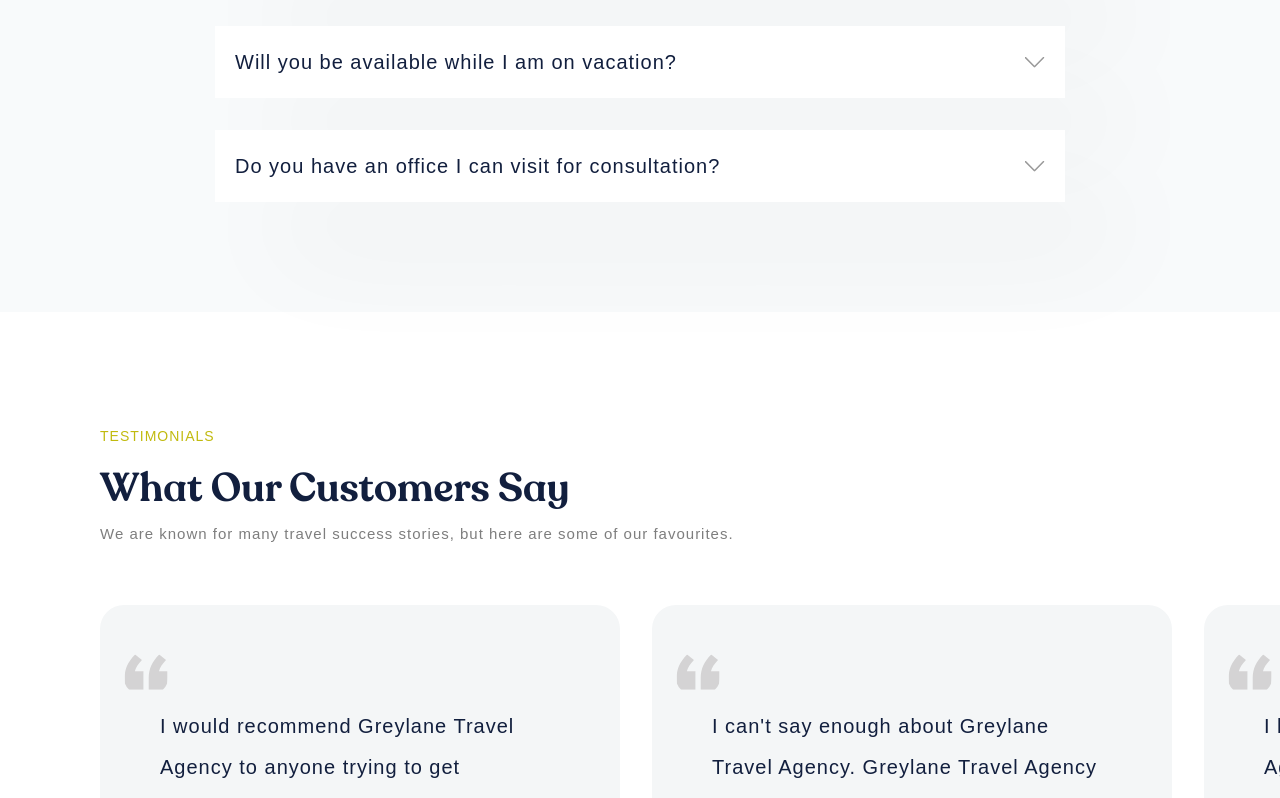
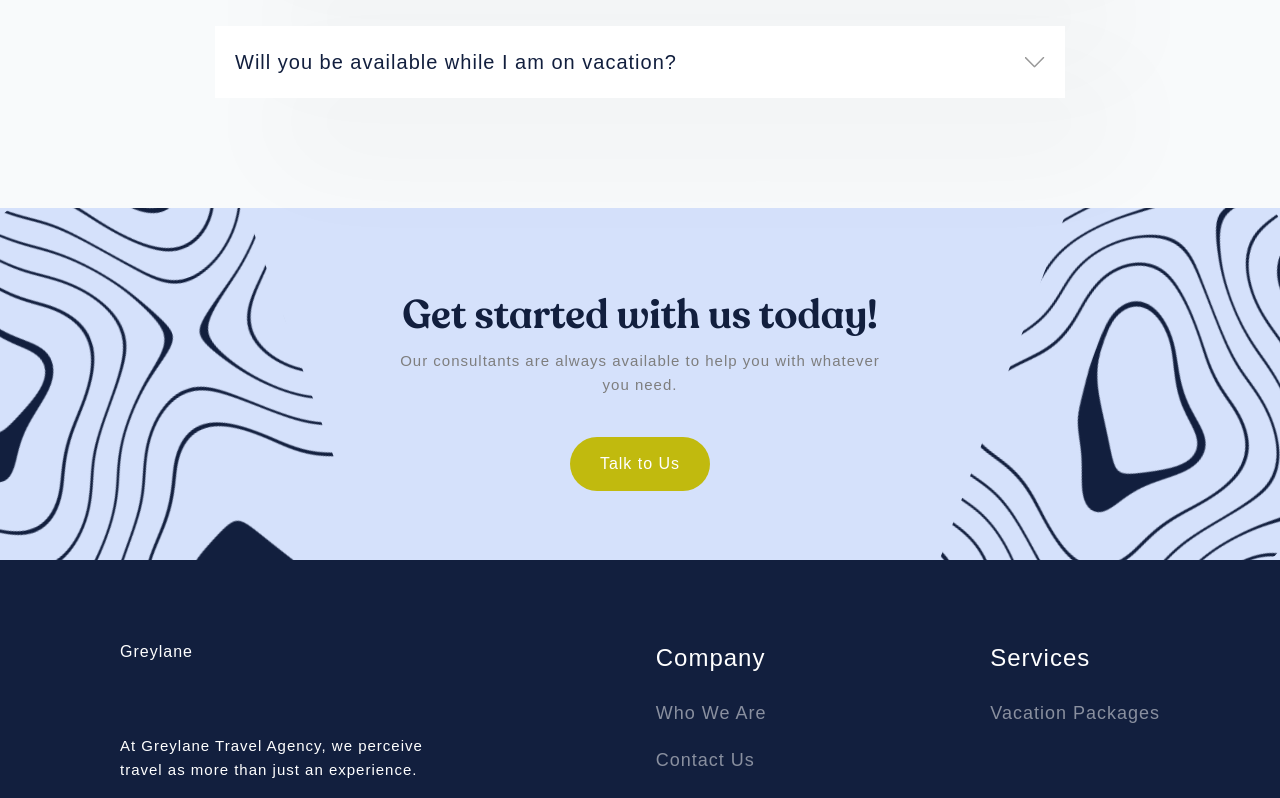
Before and after one commit to Weblanedev/greylane, a Next.js app: page / in a window 1280 px wide. Shown: the part 4220-5018 px from the top of the page. Built offline with nearby package versions, Linux system fonts and the light colour scheme.

Commit message:
remove testimonials

```diff
--- a/pages/flights.tsx
+++ b/pages/flights.tsx
@@ -302,7 +302,7 @@
                         </div>
                     </div>
 
-                    <div className='py-[50px] sm:py-[110px] pl-[20px] lg:pl-[20px] xl:pl-[100px]'>
+                    {/* <div className='py-[50px] sm:py-[110px] pl-[20px] lg:pl-[20px] xl:pl-[100px]'>
                         <div className=''>
                             <h1 className='manropefont text-[14px] leading-[28px] font-[400] text-blue-1100'>TESTIMONIALS</h1>
                             <h1 className='recoletafont text-[32px] leading-[40px] sm:text-[40px] sm:leading-[68px] font-[600] mb-[8px] sm:mb-[0px] sm:mt-[4px] text-blue-1000'>Our Success Stories</h1>
@@ -337,7 +337,7 @@
                             <h1 className='border-[1px] rounded-[50%] text-gray-1000 border-gray-1000 px-[12px] py-[4px] cursor-pointer' onClick={scrollLft}>&#8592;</h1>
                             <h1 className='border-[1px] rounded-[50%] text-blue-1000 border-blue-1000 px-[12px] py-[4px] cursor-pointer' onClick={scrollRight}>&#8594;</h1>
                         </div>
-                    </div>
+                    </div> */}
                 </div>
             </div>
         </div>
--- a/pages/immigration.tsx
+++ b/pages/immigration.tsx
@@ -265,7 +265,7 @@
                     </div>
                 </div>
 
-                <div className='py-[50px] my-[110px] sm:pb-[50px] pl-[20px] sm:pl-[50px] lg:pl-[20px] xl:pl-[100px]'>
+                {/* <div className='py-[50px] my-[110px] sm:pb-[50px] pl-[20px] sm:pl-[50px] lg:pl-[20px] xl:pl-[100px]'>
                     <div className=''>
                         <h1 className='manropefont text-[14px] leading-[28px] font-[400] text-blue-1100'>TESTIMONIALS</h1>
                         <h1 className='recoletafont text-[32px] leading-[40px] sm:text-[40px] sm:leading-[68px] font-[600] mb-[8px] sm:mb-[0px] sm:mt-[4px] text-blue-1000'>What Our Customers Say</h1>
@@ -301,7 +301,7 @@
                         <h1 className='border-[1px] rounded-[50%] text-gray-1000  border-gray-1000 px-[12px] py-[4px] cursor-pointer' onClick={scrollLft}>&#8592;</h1>
                         <h1 className='border-[1px] rounded-[50%] text-blue-1000 border-blue-1000 px-[12px] py-[4px] cursor-pointer' onClick={scrollRight}>&#8594;</h1>
                     </div>
-                </div>
+                </div> */}
 
             </div>
         </div>
--- a/pages/index.tsx
+++ b/pages/index.tsx
@@ -48,11 +48,6 @@
       question: "Will you be available while I am on vacation?",
       answer: "Yes, we will be available to answer any questions or address any concerns that you may have. You can get in touch with us anytime. We are committed to providing the best possible service and helping our clients create memorable vacations that they will always remember."
     },
-    {
-      id: 7,
-      question: "Do you have an office I can visit for consultation?",
-      answer: "Yes, Our office is at: 21, Bekwere Wosu Street, D-Line, Port Harcourt, Rivers State, Nigeria."
-    }
   ]
   const Testimonials = [
     {
@@ -165,7 +160,7 @@
               }
             </div>
           </div>
-          <div className='py-[50px] sm:py-[110px] pl-[20px] lg:pl-[20px] xl:pl-[100px]'>
+          {/* <div className='py-[50px] sm:py-[110px] pl-[20px] lg:pl-[20px] xl:pl-[100px]'>
             <div className=''>
               <h1 className='manropefont text-[14px] leading-[28px] font-[400] text-blue-1100'>TESTIMONIALS</h1>
               <h1 className='recoletafont text-[32px] leading-[40px] sm:text-[40px] sm:leading-[68px] font-[600] mb-[8px] sm:mb-[0px] sm:mt-[4px] text-blue-1000'>What Our Customers Say</h1>
@@ -200,7 +195,7 @@
               <h1 className='border-[1px] rounded-[50%] text-blue-1000 border-blue-1000 px-[12px] py-[4px] cursor-pointer' onClick={scrollLft}>&#8592;</h1>
               <h1 className='border-[1px] rounded-[50%] text-blue-1000 border-blue-1000 px-[12px] py-[4px] cursor-pointer' onClick={scrollRight}>&#8594;</h1>
             </div>
-          </div>
+          </div> */}
         </div>
 
         <div className='bg-blue-1500 h-[352px] flex'>
--- a/pages/medical.tsx
+++ b/pages/medical.tsx
@@ -163,7 +163,7 @@
                         </div>
                     </div>
                 </div>
-                <div className='py-[50px] sm:pb-[50px] pl-[20px] sm:pl-[50px] lg:pl-[20px] xl:pl-[100px]'>
+                {/* <div className='py-[50px] sm:pb-[50px] pl-[20px] sm:pl-[50px] lg:pl-[20px] xl:pl-[100px]'>
                     <div className=''>
                         <h1 className='manropefont text-[14px] leading-[28px] font-[400] text-blue-1100'>TESTIMONIALS</h1>
                         <h1 className='recoletafont text-[32px] leading-[40px] sm:text-[40px] sm:leading-[68px] font-[600] mb-[8px] sm:mb-[0px] sm:mt-[4px] text-blue-1000'>What Our Customers Say</h1>
@@ -199,7 +199,7 @@
                         <h1 className='border-[1px] rounded-[50%] text-gray-1000  border-gray-1000 px-[12px] py-[4px] cursor-pointer' onClick={scrollLft}>&#8592;</h1>
                         <h1 className='border-[1px] rounded-[50%] text-blue-1000 border-blue-1000 px-[12px] py-[4px] cursor-pointer' onClick={scrollRight}>&#8594;</h1>
                     </div>
-                </div>
+                </div> */}
             </div>
         </div>
     )
--- a/pages/study.tsx
+++ b/pages/study.tsx
@@ -201,7 +201,7 @@
                         </div>
                     </div>
                 </div>
-                <div className='py-[50px] sm:py-[110px] pl-[20px] lg:pl-[20px] xl:pl-[100px]'>
+                {/* <div className='py-[50px] sm:py-[110px] pl-[20px] lg:pl-[20px] xl:pl-[100px]'>
                     <div className=''>
                         <h1 className='manropefont text-[14px] leading-[28px] font-[400] text-blue-1100'>TESTIMONIALS</h1>
                         <h1 className='recoletafont text-[32px] leading-[40px] sm:text-[40px] sm:leading-[68px] font-[600] mb-[8px] sm:mb-[0px] sm:mt-[4px] text-blue-1000'>Our Success Stories</h1>
@@ -236,7 +236,7 @@
                         <h1 className='border-[1px] rounded-[50%] text-gray-1000 border-gray-1000 px-[12px] py-[4px] cursor-pointer' onClick={scrollLft}>&#8592;</h1>
                         <h1 className='border-[1px] rounded-[50%] text-blue-1000 border-blue-1000 px-[12px] py-[4px] cursor-pointer' onClick={scrollRight}>&#8594;</h1>
                     </div>
-                </div>
+                </div> */}
             </div>
         </div>
     )
--- a/pages/visa.tsx
+++ b/pages/visa.tsx
@@ -190,7 +190,7 @@
                         </div>
                     </div>
                 </div>
-
+{/*
                 <div className='py-[50px] sm:pb-[50px] pl-[20px] sm:pl-[50px] lg:pl-[20px] xl:pl-[100px]'>
                     <div className=''>
                         <h1 className='manropefont text-[14px] leading-[28px] font-[400] text-blue-1100'>TESTIMONIALS</h1>
@@ -227,7 +227,7 @@
                         <h1 className='border-[1px] rounded-[50%] text-gray-1000  border-gray-1000 px-[12px] py-[4px] cursor-pointer' onClick={scrollLft}>&#8592;</h1>
                         <h1 className='border-[1px] rounded-[50%] text-blue-1000 border-blue-1000 px-[12px] py-[4px] cursor-pointer' onClick={scrollRight}>&#8594;</h1>
                     </div>
-                </div>
+                </div> */}
             </div>
         </div>
     )
```
